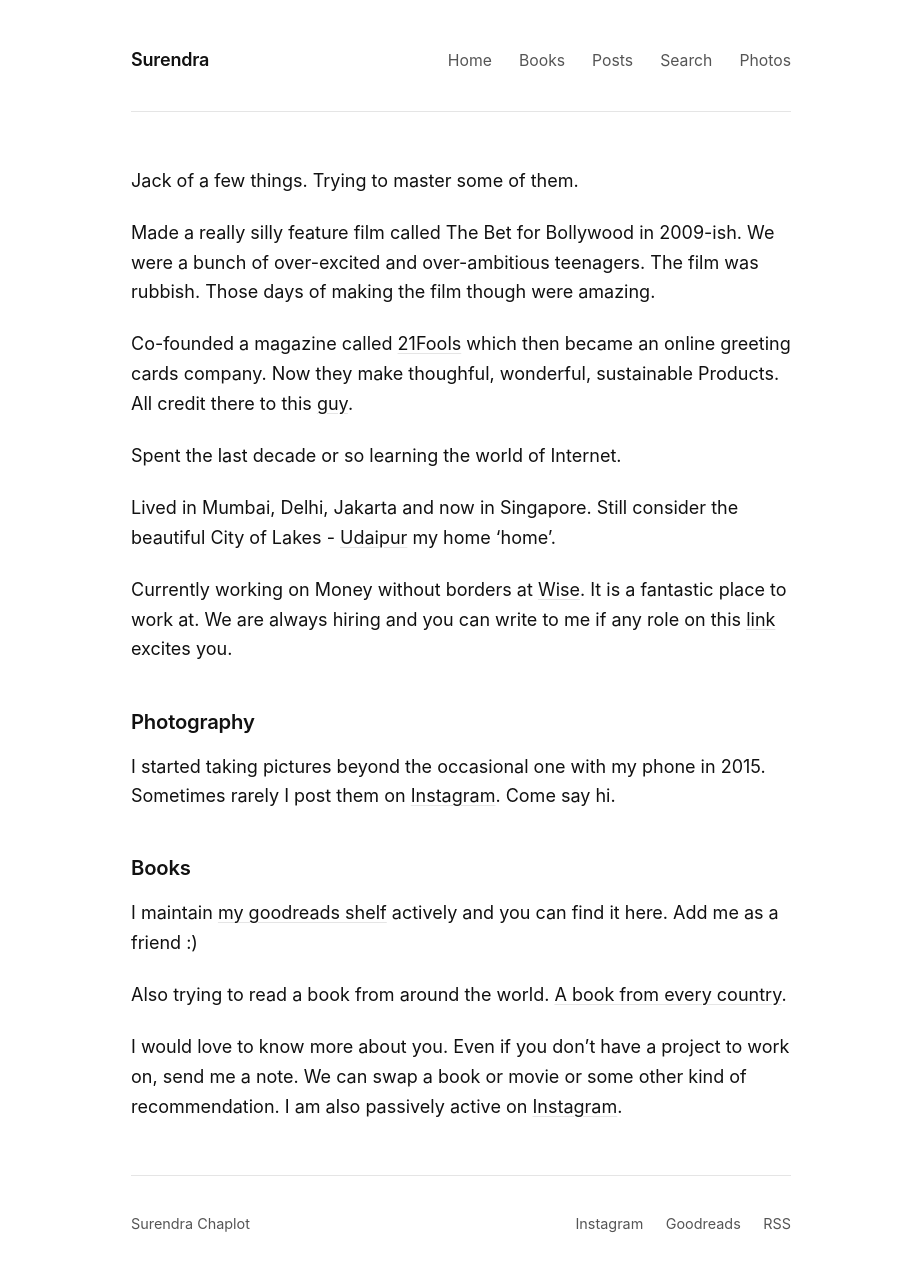
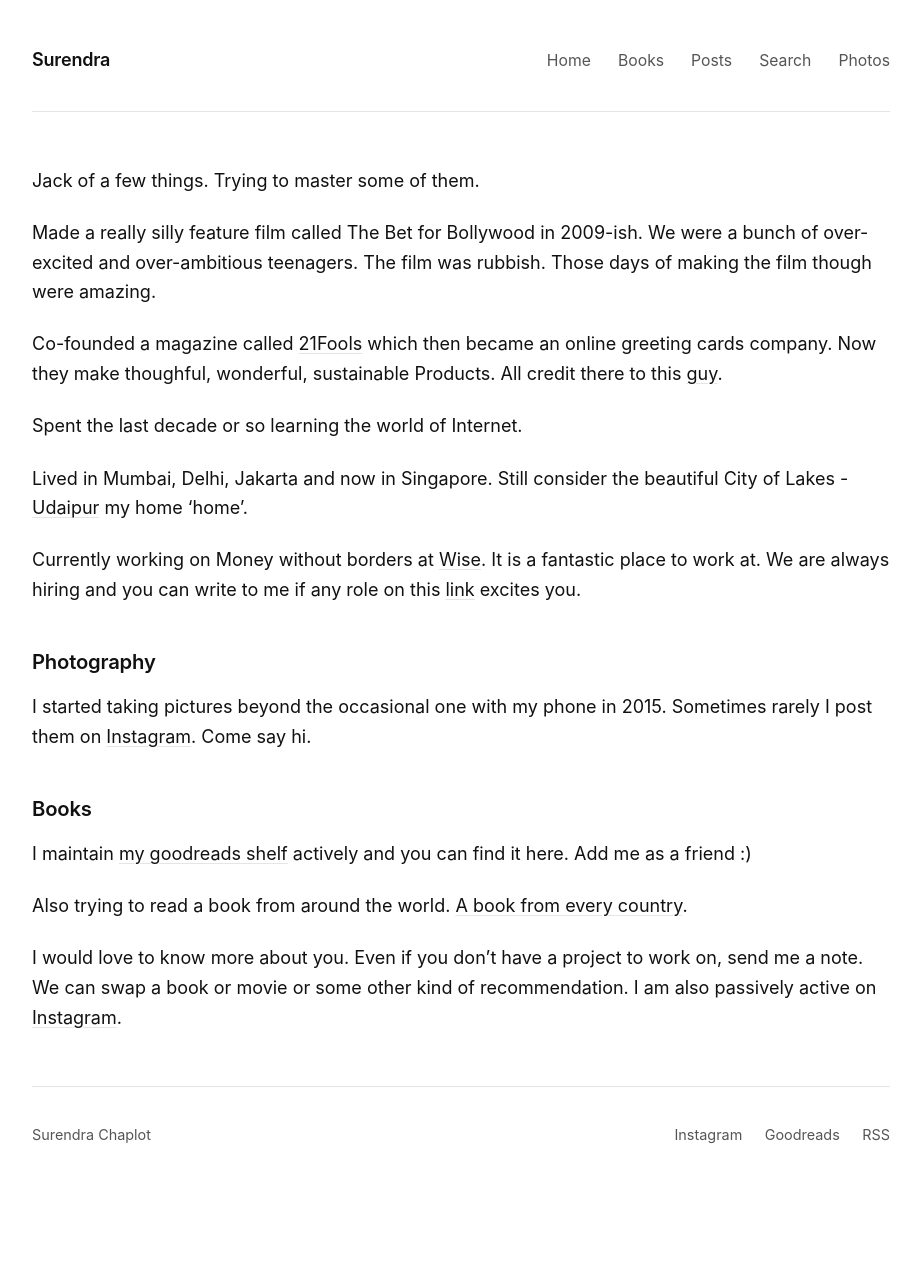
Before and after one commit to surendrachaplot/surendrachaplot, a Jekyll site: the page built from index.md, in a window 1280 px wide. Shown: the whole page, without its empty margins (179-1100 px from the left). Built offline with Jekyll 4.4.1, drawn with Linux system fonts in a browser that asks for light colours; after the commit the page ends 1192 px from its top, so only the background shows below that.

Commit message:
Increase site width by 30% — max-width 660px → 858px

```diff
--- a/assets/css/style.css
+++ b/assets/css/style.css
@@ -9,7 +9,7 @@
   --link-hover: #555555;
   --border: #e5e5e5;
   --bg: #ffffff;
-  --max-width: 660px;
+  --max-width: 858px;
   --font: -apple-system, BlinkMacSystemFont, "Segoe UI", Helvetica, Arial, sans-serif;
 }
 
```
